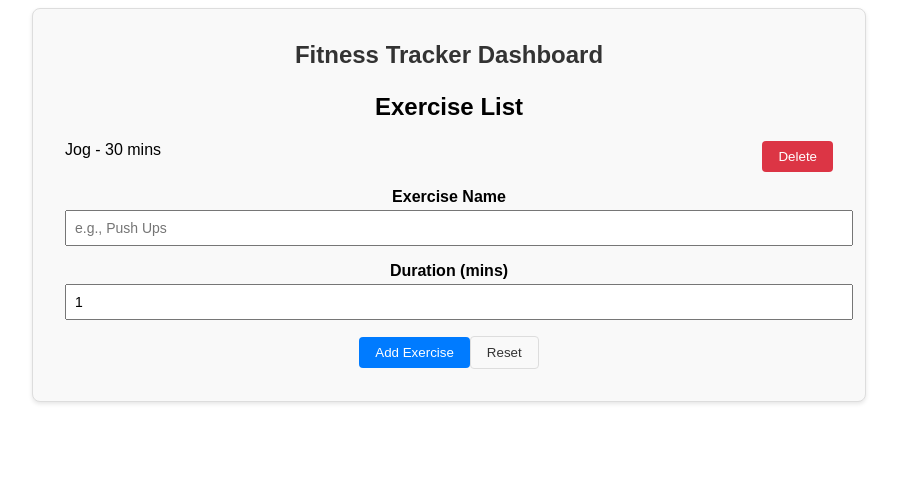
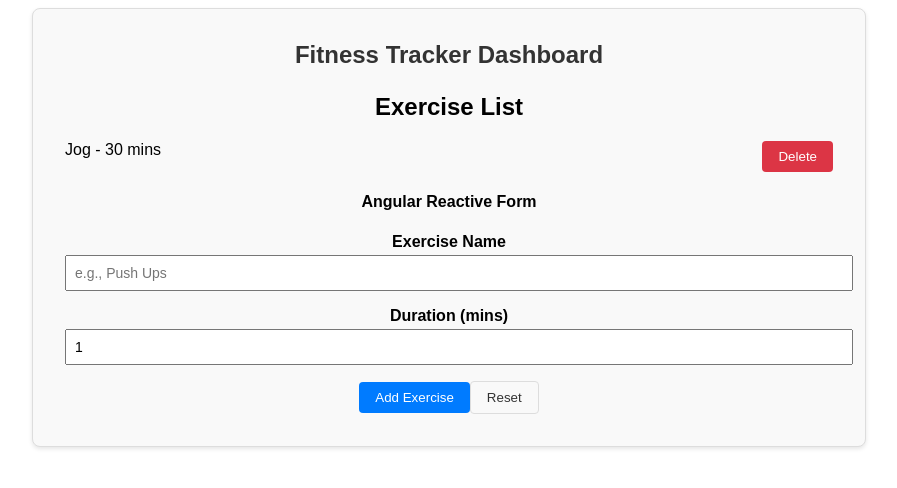
Before and after one commit to jrletner/limitless-tracker, an Angular app: page / in a window 1280 px wide. Shown: the top 488 px of the page, without its empty margins (191-1088 px from the left). Built offline with nearby package versions, Linux system fonts and the light colour scheme.

Commit message:
feat: add header to exercise form for better user guidance

```diff
--- a/src/app/features/exercises/components/exercise-form/exercise-form.component.html
+++ b/src/app/features/exercises/components/exercise-form/exercise-form.component.html
@@ -1,3 +1,4 @@
+<h4>Angular Reactive Form</h4>
 <form [formGroup]="exerciseForm" (ngSubmit)="addExercise()">
   <div class="form-group">
     <label for="name">Exercise Name</label>
```
